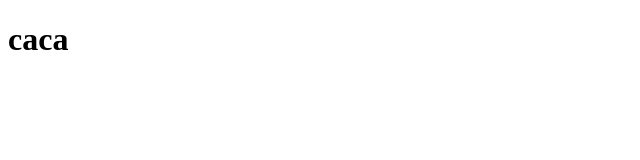
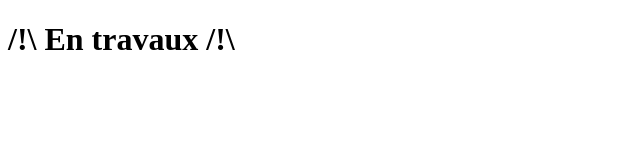
Before and after one commit to naiaMonde/Portfolio, a plain HTML site: page index.html in a window 1280 px wide. Shown: the whole page, without its empty margins (0-640 px from the left). Drawn offline with Linux system fonts and the light colour scheme.

Commit message:
Update index.html

```diff
--- a/index.html
+++ b/index.html
@@ -6,6 +6,6 @@
     <title>Index</title>
 </head>
 <body>
-    <h1>caca</h1>
+    <h1>/!\ En travaux /!\</h1>
 </body>
 </html>
```
